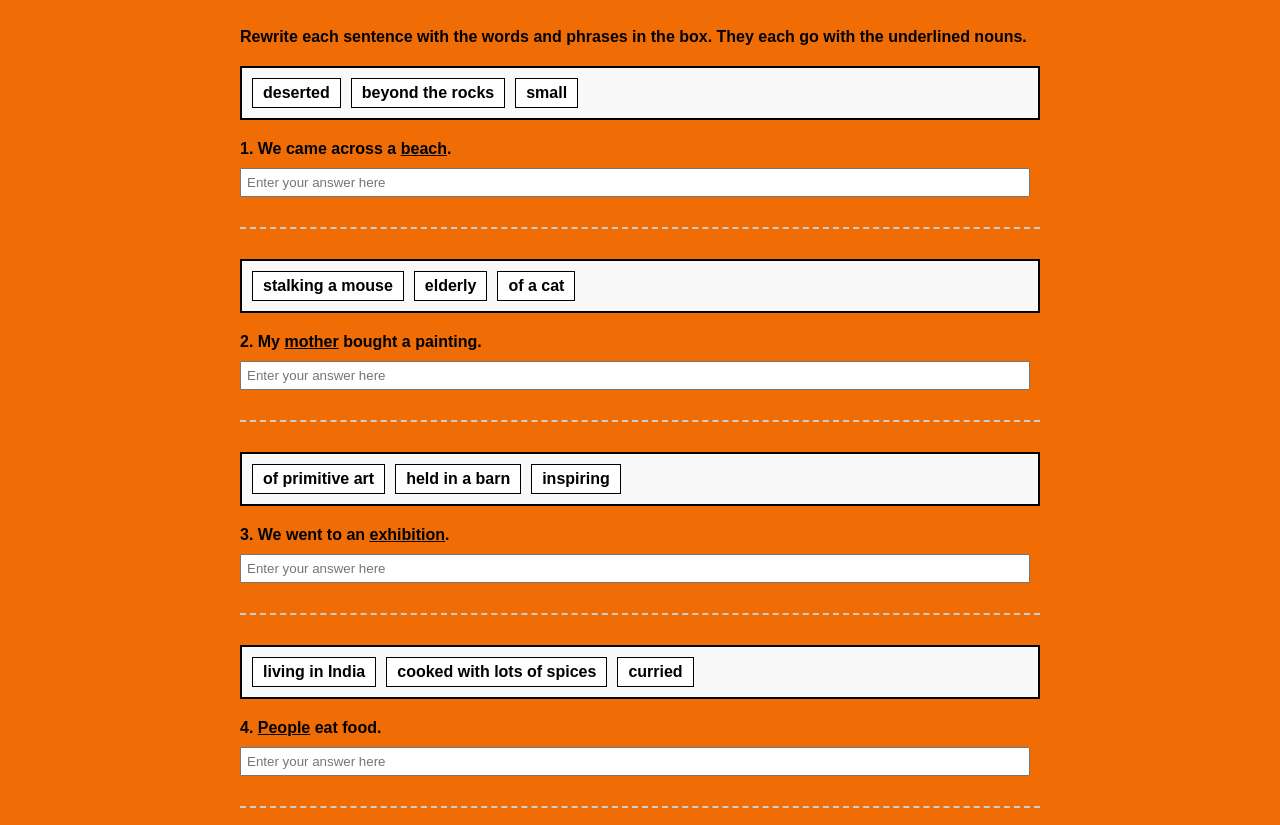
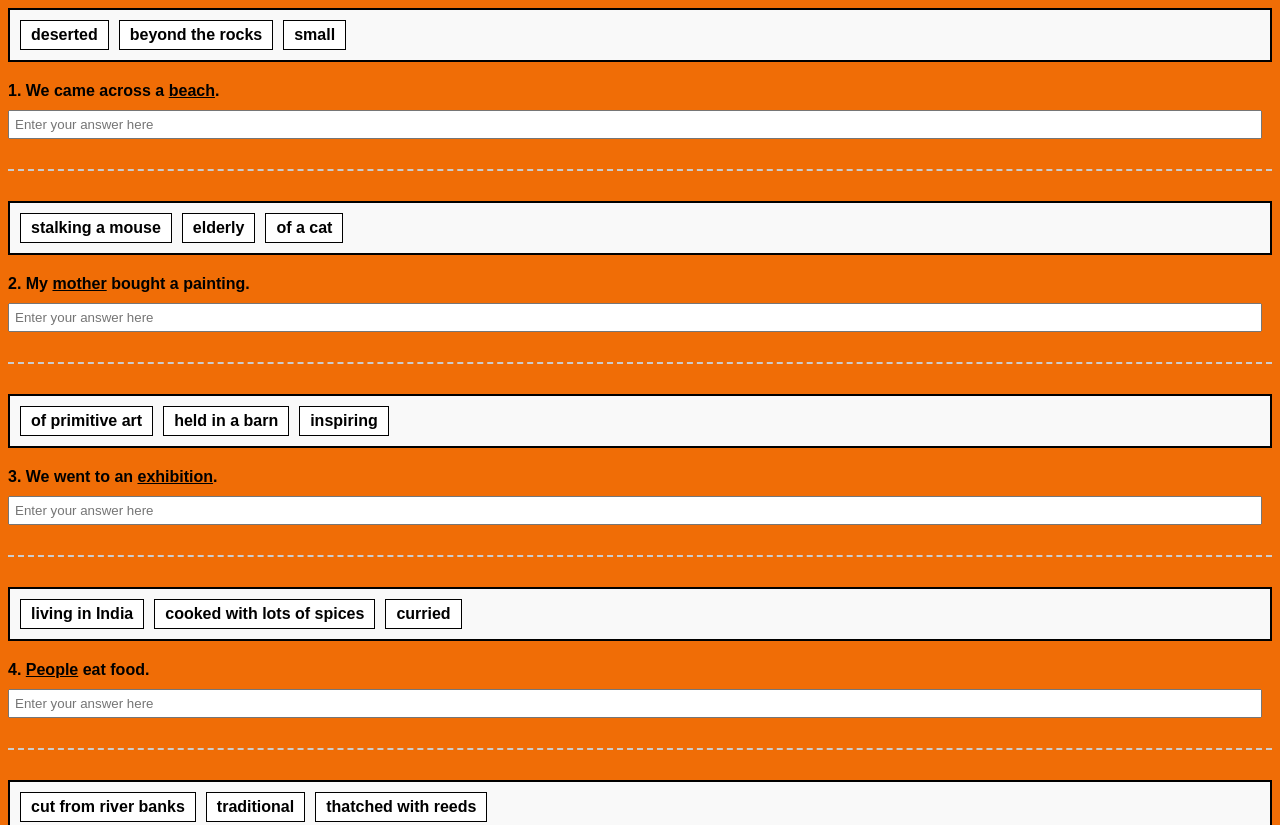
Before and after one commit to anaprkhdk1211/scaling-octo-chainsaw, a plain HTML site: page index.html in a window 1280 px wide. Shown: the top 825 px of the page. Drawn offline with Linux system fonts and the light colour scheme.

Commit message:
Update index.html

```diff
--- a/index.html
+++ b/index.html
@@ -113,11 +113,6 @@
     </script>
 </head>
 <body>
-    <div class="container">
-        <div class="task-instruction">
-            Rewrite each sentence with the words and phrases in the box. They each go with the underlined nouns.
-        </div>
-
         <div class="sentence-container">
             <div class="word-box">
                 <div class="word-item">deserted</div>
```
